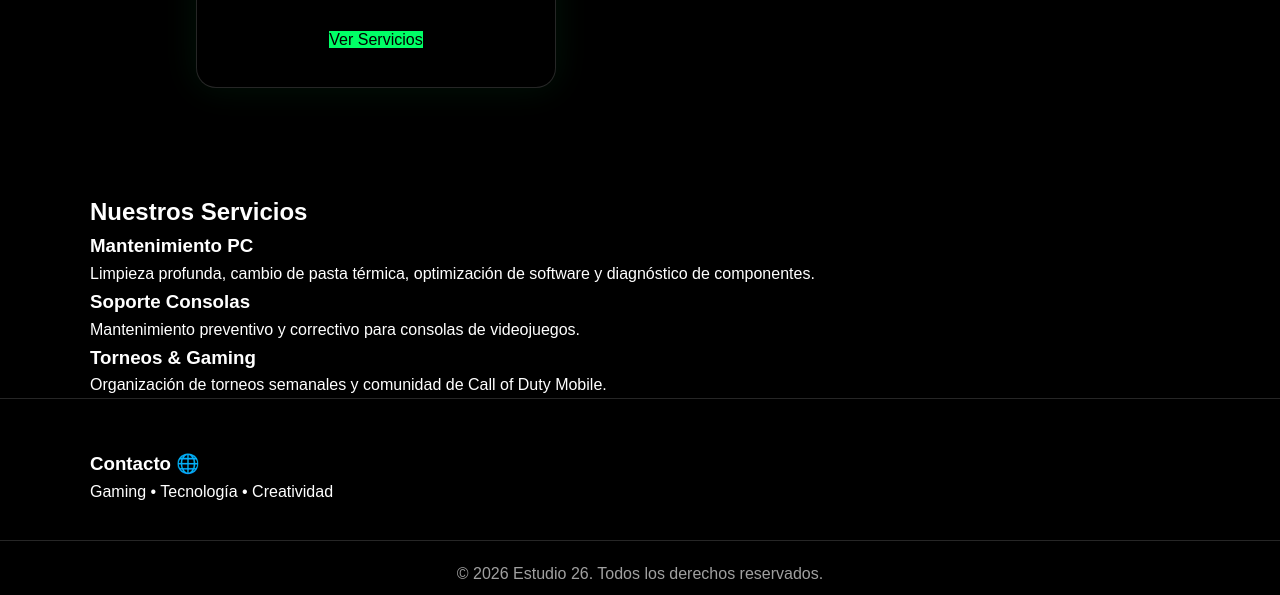
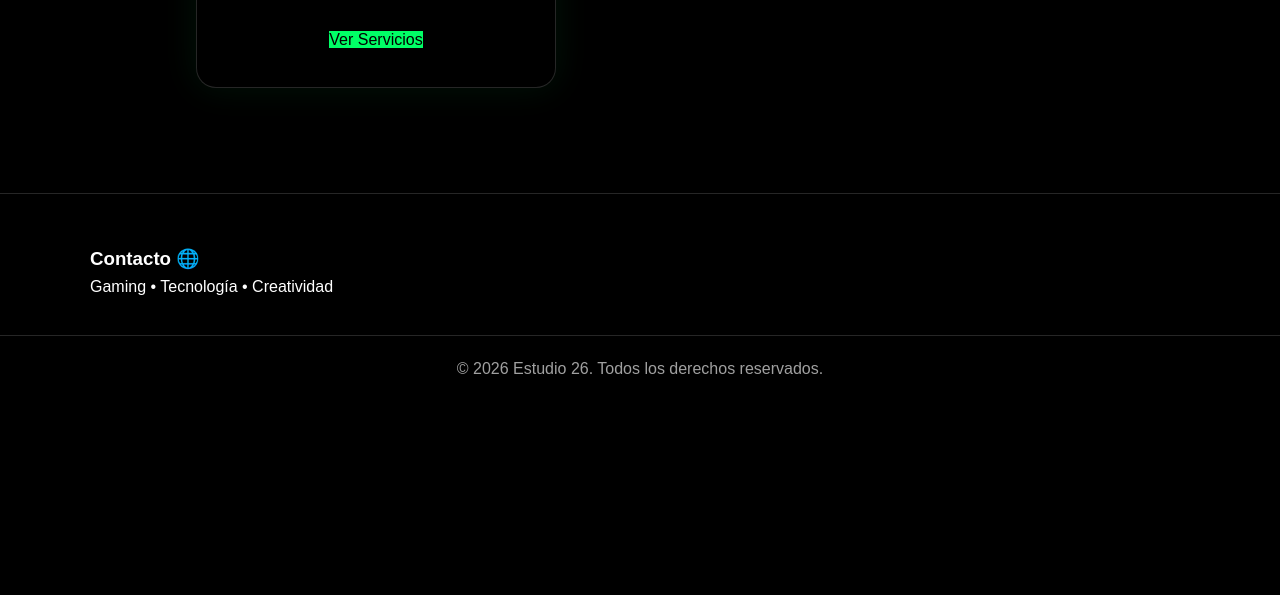
Before and after one commit to EdisonZG/Estudio-26, a plain HTML site: page index.html in a window 1280 px wide. Shown: the part 629-1224 px from the top of the page. After the commit the page ends 1030 px from the top, so only its background shows below. Drawn offline with Linux system fonts and the light colour scheme.

Commit message:
Fix link to services page and remove section
Updated link to servicios.html and removed services section.

```diff
--- a/index.html
+++ b/index.html
@@ -55,7 +55,7 @@
                         <img src="assets/Logodragon.png" alt="Logo Estudio 26" width="35" height="35">
                         Estudio 26
                     </a>
-                    <a href="#servicios" class="nav-item">Servicios</a>
+                    <a href="servicios.html" class="nav-item">Servicios</a>
                     <a href="proyectos.html" class="nav-item">Proyectos</a>
                 </div>
             </nav>
@@ -73,27 +73,6 @@
                     <div class="hero-actions">
                         <a href="#servicios" class="btn-primary">Ver Servicios</a>
                     </div>
-                </div>
-            </div>
-        </div>
-    </section>
-
-    <!-- SECCIÓN DE SERVICIOS (AÑADIDA PARA CORREGIR EL ANCLA) -->
-    <section id="servicios" class="servicios-section">
-        <div class="container">
-            <h2>Nuestros Servicios</h2>
-            <div class="servicios-grid">
-                <div class="servicio-card">
-                    <h3>Mantenimiento PC</h3>
-                    <p>Limpieza profunda, cambio de pasta térmica, optimización de software y diagnóstico de componentes.</p>
-                </div>
-                <div class="servicio-card">
-                    <h3>Soporte Consolas</h3>
-                    <p>Mantenimiento preventivo y correctivo para consolas de videojuegos.</p>
-                </div>
-                <div class="servicio-card">
-                    <h3>Torneos & Gaming</h3>
-                    <p>Organización de torneos semanales y comunidad de Call of Duty Mobile.</p>
                 </div>
             </div>
         </div>
```
